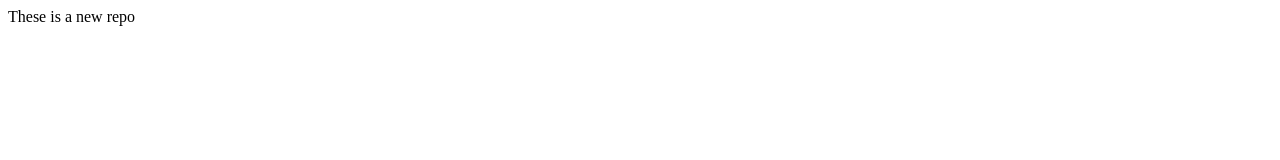
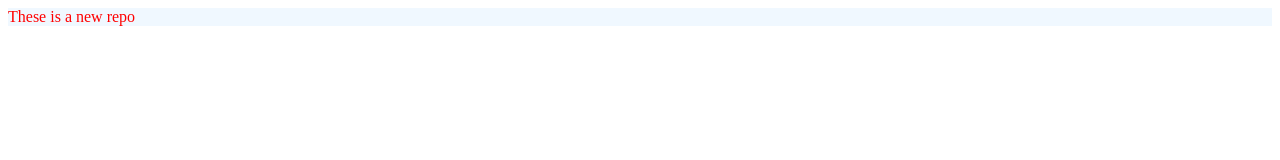
Before and after one commit to Ranji-th/local-repo, a plain HTML site: page index.html in a window 1280 px wide. Drawn offline with Linux system fonts and the light colour scheme; files that its build step writes are made by us from their sources.

Commit message:
added css file and style the paragraph

```diff
--- a/index.html
+++ b/index.html
@@ -1,3 +1,4 @@
+<link rel="stylesheet" href="/LocalRepo/style.css">
 <p>
   These is a new repo
 </p>
--- /dev/null
+++ b/style.css
@@ -0,0 +1,4 @@
+p {
+  color: red;
+  background-color: aliceblue;
+}
```
